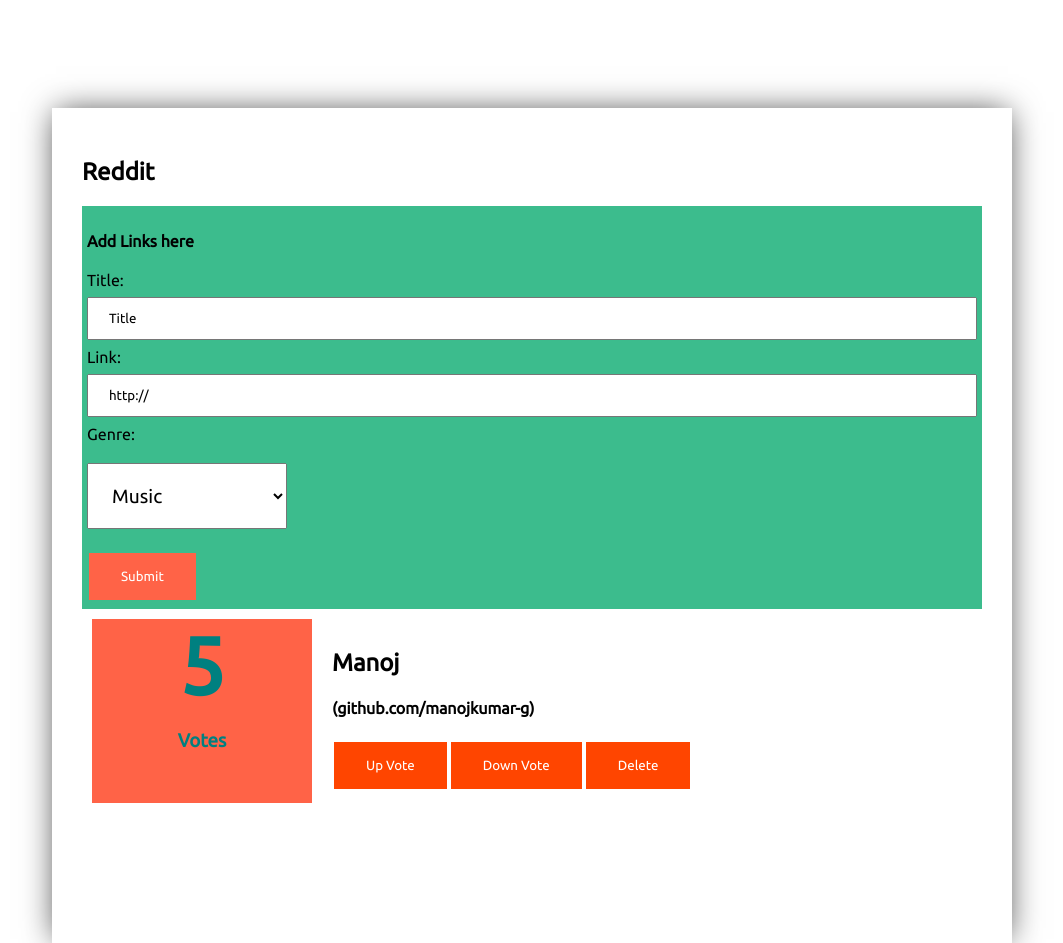
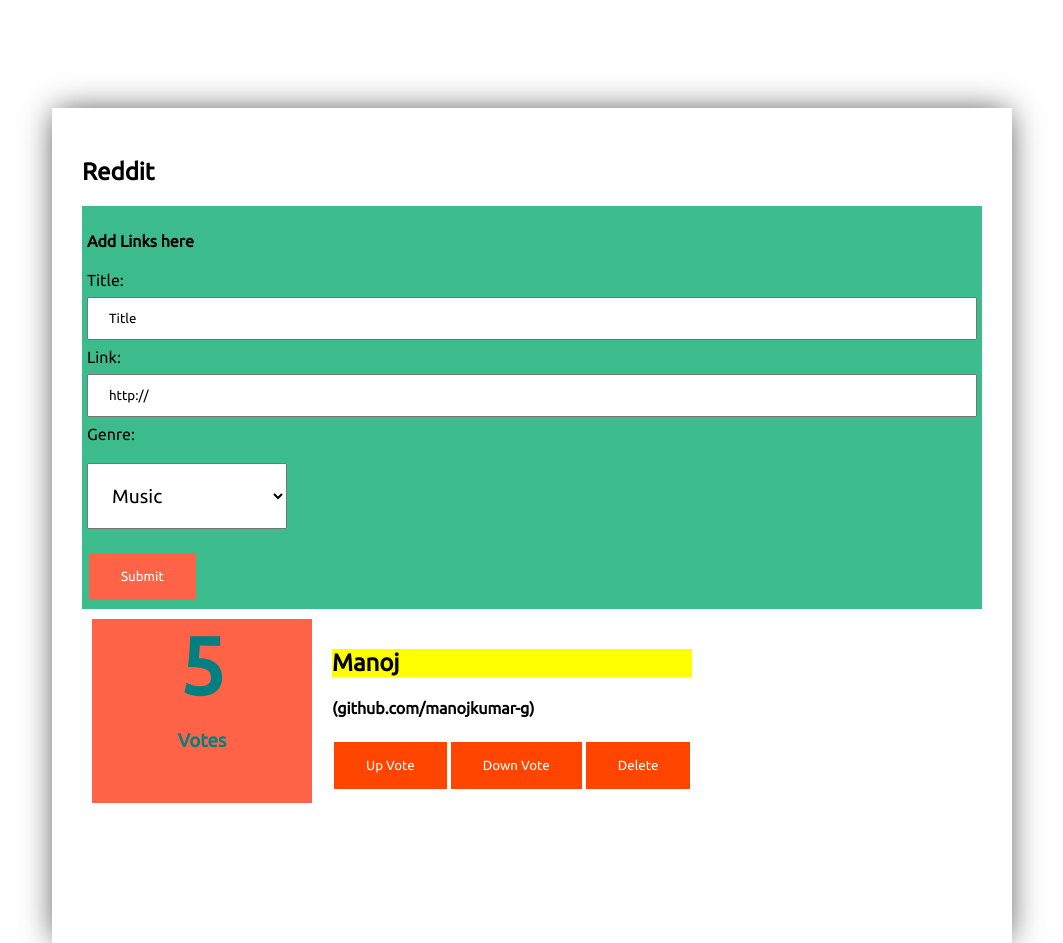
Before and after one commit to manojkumar-g/angular2-practice, an Angular app: page / in a window 1280 px wide. Shown: the whole page, without its empty margins (108-1171 px from the left). Built offline with nearby package versions, Linux system fonts and the light colour scheme.

Commit message:
adding custom directive

```diff
--- a/src/app/app.component.html
+++ b/src/app/app.component.html
@@ -29,7 +29,11 @@
             >Submit</button>
         </form>
     </article>
+    <section *ngIf = 'articles.length === 0'>
+      <h1>No elements to show..... :(</h1>
+    </section>
     <section *ngFor="let article of articles">
+        {{index}}
         <app-article [article] = 'article' (deleteArticle) = 'delete($event)'></app-article>
     </section>
 </main>
--- a/src/app/app.module.ts
+++ b/src/app/app.module.ts
@@ -6,10 +6,13 @@
 import { AppComponent } from './app.component';
 import { ArticleComponent } from './article/article.component';
 
+import Highlight from './highlights.directive'
+
 @NgModule({
   declarations: [
     AppComponent,
-    ArticleComponent
+    ArticleComponent,
+    Highlight
   ],
   imports: [
     BrowserModule,
--- a/src/app/article/article.component.html
+++ b/src/app/article/article.component.html
@@ -4,7 +4,7 @@
         <h3>Votes</h3>
     </article>
     <article class="details">
-        <h2>{{article.name}}</h2>
+        <h2 makeYellow>{{article.name}}</h2>
         <h4>({{article.url}})</h4>
         <button (click) = 'voteUp()'>Up Vote</button>
         <button (click) = 'voteDown()'> Down Vote</button>
--- a/src/app/article/article.component.ts
+++ b/src/app/article/article.component.ts
@@ -3,7 +3,7 @@
 @Component({
   selector: 'app-article',
   templateUrl: './article.component.html',
-  styleUrls: ['./article.component.styl']
+  styleUrls: ['./article.component.styl'],
 })
 export class ArticleComponent implements OnInit {
   @Input()
--- /dev/null
+++ b/src/app/highlights.directive.ts
@@ -0,0 +1,11 @@
+import {Directive,Input,ElementRef} from '@angular/core'
+
+@Directive({
+  selector:'[makeYellow]'
+})
+export default class Highlight {
+  constructor(private el:ElementRef,) {
+    console.log('Hola');
+    el.nativeElement.style.backgroundColor = 'yellow';
+  }
+}
```
